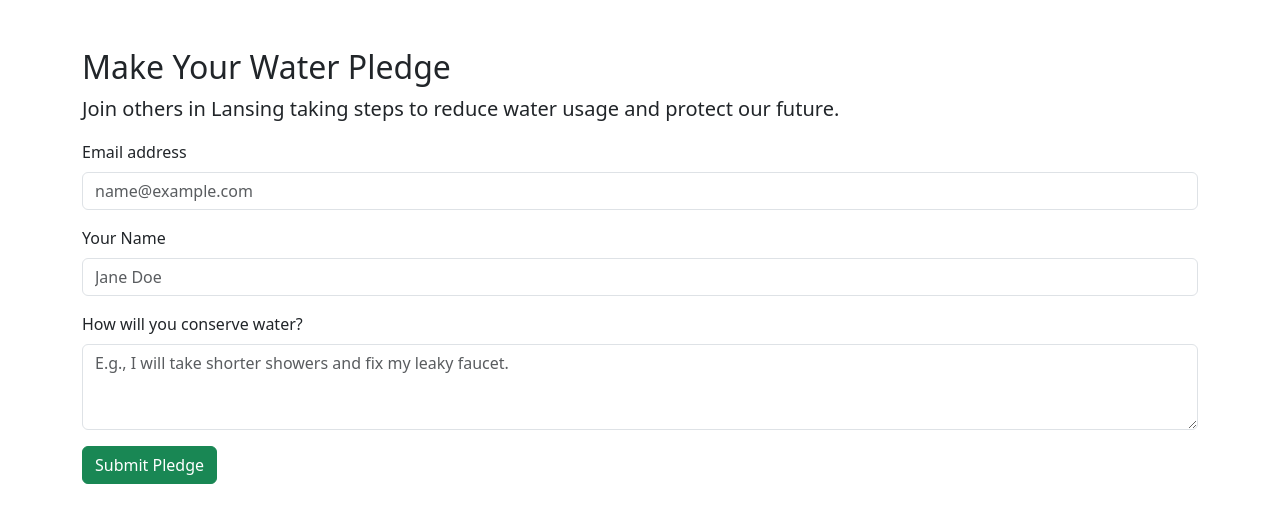
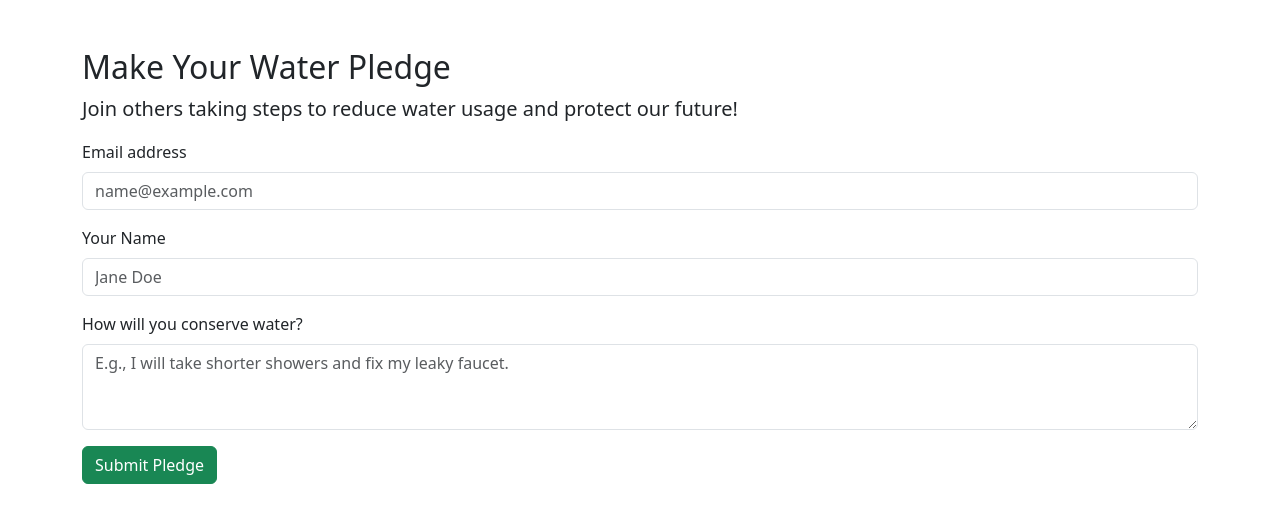
Before and after one commit to FS0127/water-conservation-app, a plain HTML site: page pledge.html in a window 1280 px wide. Drawn offline with nearby package versions, Linux system fonts and the light colour scheme.

Commit message:
Update pledge.html

```diff
--- a/pledge.html
+++ b/pledge.html
@@ -9,7 +9,7 @@
 <body>
   <div class="container mt-5">
     <h2>Make Your Water Pledge</h2>
-    <p class="lead">Join others in Lansing taking steps to reduce water usage and protect our future.</p>
+    <p class="lead">Join others taking steps to reduce water usage and protect our future!</p>
     <form>
       <div class="mb-3">
         <label for="email" class="form-label">Email address</label>
```
